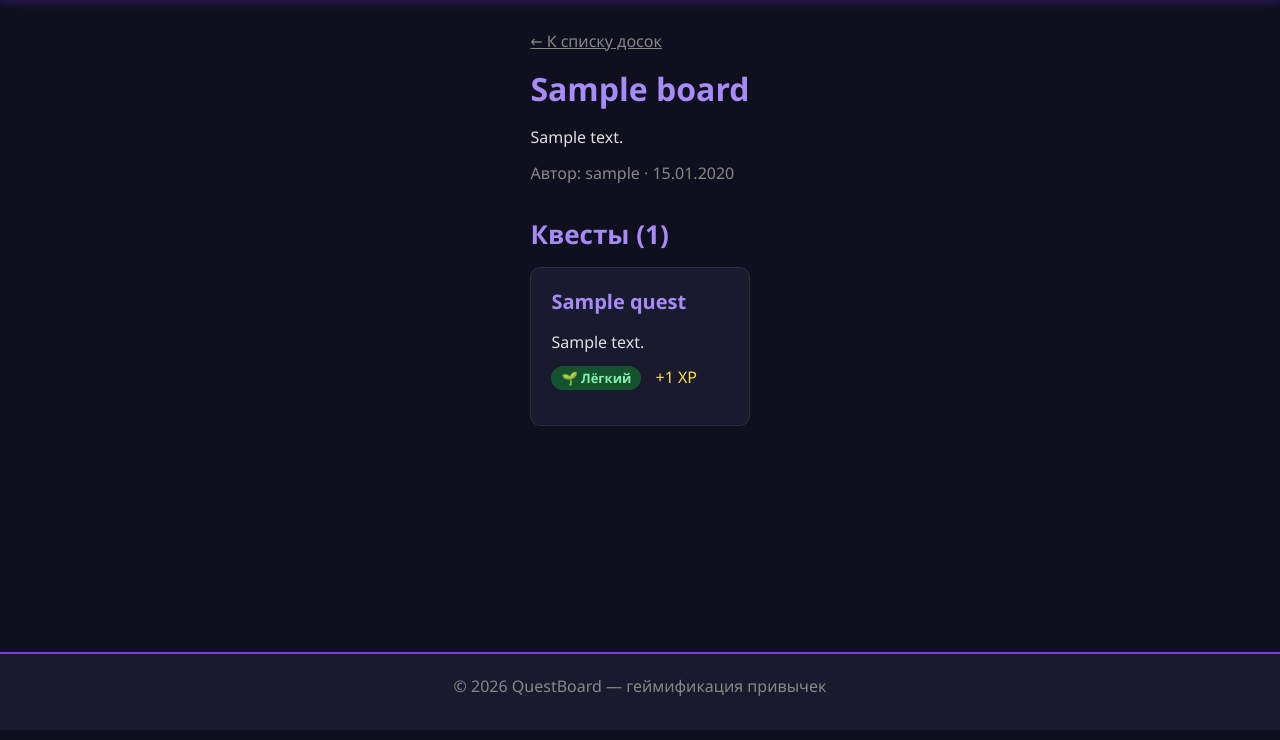
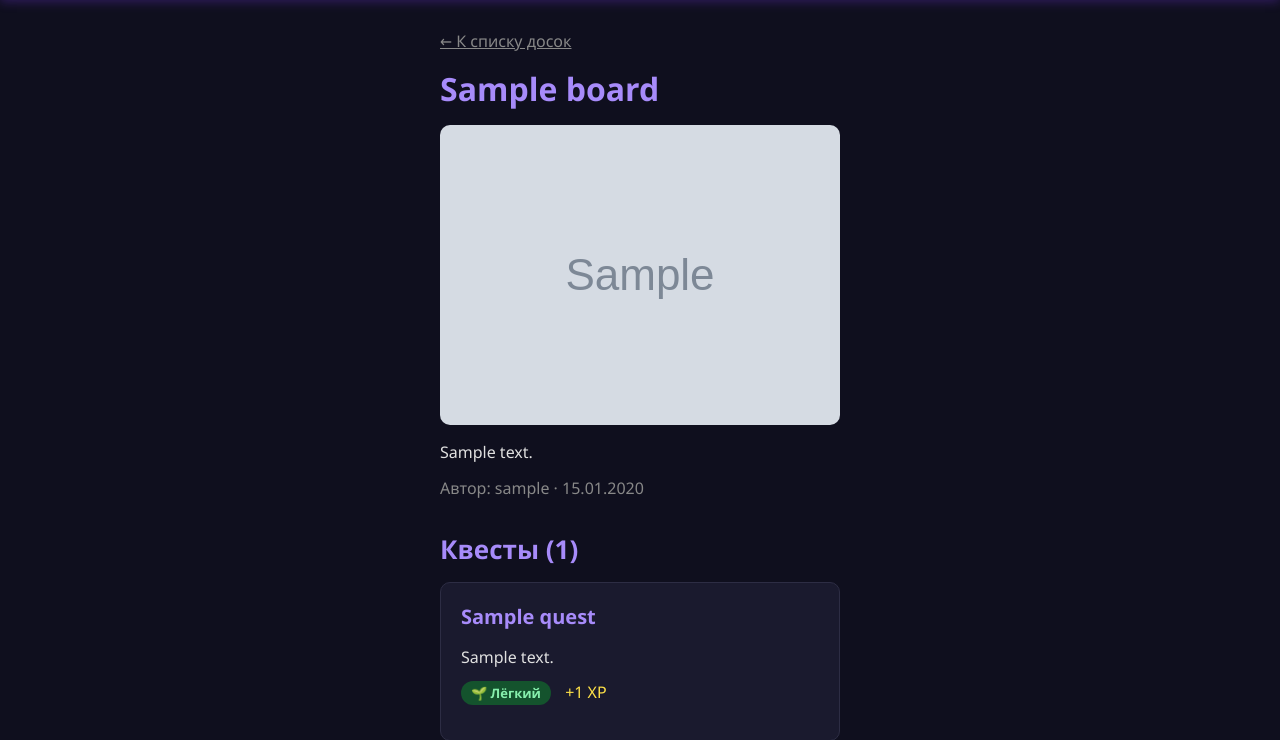
Before and after one commit to aslyam-shigapov/QuestBoard, a Django app: page /1/ in a window 1280 px wide. Shown: the part 70-810 px from the top of the page. Run offline with Django 5.2, Linux system fonts and the light colour scheme; tables that the repository leaves empty hold one stand-in row (values such as "Sample post"); grey boxes marked "Sample" are stand-in pictures.

Commit message:
feat: display board covers and user avatars (media)

```diff
--- a/boards/templates/boards/board_detail.html
+++ b/boards/templates/boards/board_detail.html
@@ -6,6 +6,12 @@
     <a href="{% url 'boards:board_list' %}" style="color: #888;">← К списку досок</a>
 
     <h1 style="margin-top: 15px;">{{ board.title }}</h1>
+
+    {% if board.cover %}
+        <img src="{{ board.cover.url }}" alt="{{ board.title }}"
+             style="max-width: 400px; border-radius: 10px; margin: 15px 0; display: block;">
+    {% endif %}
+
     <p>{{ board.description }}</p>
     <p style="color: #888;">Автор: {{ board.owner.username }} · {{ board.created_at|date:"d.m.Y" }}</p>
 
--- a/boards/templates/boards/board_list.html
+++ b/boards/templates/boards/board_list.html
@@ -12,6 +12,10 @@
 
     {% for board in boards %}
         <div class="board-card">
+            {% if board.cover %}
+                <img src="{{ board.cover.url }}" alt="{{ board.title }}"
+                     style="max-width: 100%; max-height: 180px; border-radius: 8px; margin-bottom: 10px;">
+            {% endif %}
             <h3>
                 <a href="{% url 'boards:board_detail' board.id %}"
                    style="color: #a78bfa; text-decoration: none;">
--- a/users/templates/users/profile.html
+++ b/users/templates/users/profile.html
@@ -6,12 +6,12 @@
     <h1>Профиль {{ user.username }}</h1>
 
     <div class="board-card" style="max-width: 500px;">
-        <p><strong>Уровень:</strong> {{ profile.level }}</p>
-        <p><strong>Опыт (XP):</strong> {{ profile.xp }}</p>
         {% if profile.avatar %}
             <img src="{{ profile.avatar.url }}" alt="avatar"
                  style="max-width: 120px; border-radius: 50%; margin: 10px 0;">
         {% endif %}
+        <p><strong>Уровень:</strong> {{ profile.level }}</p>
+        <p><strong>Опыт (XP):</strong> {{ profile.xp }}</p>
         <p><strong>О себе:</strong> {{ profile.bio|default:"—" }}</p>
     </div>
 
```
